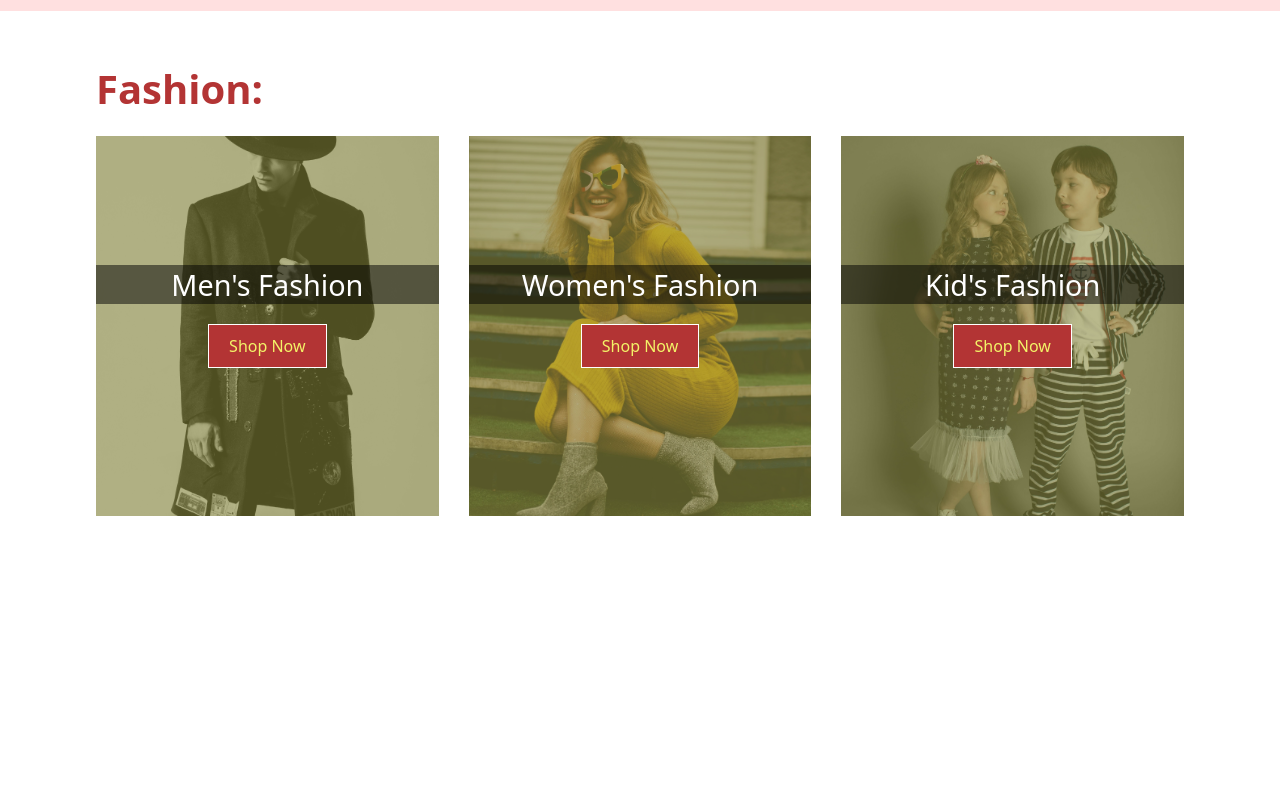
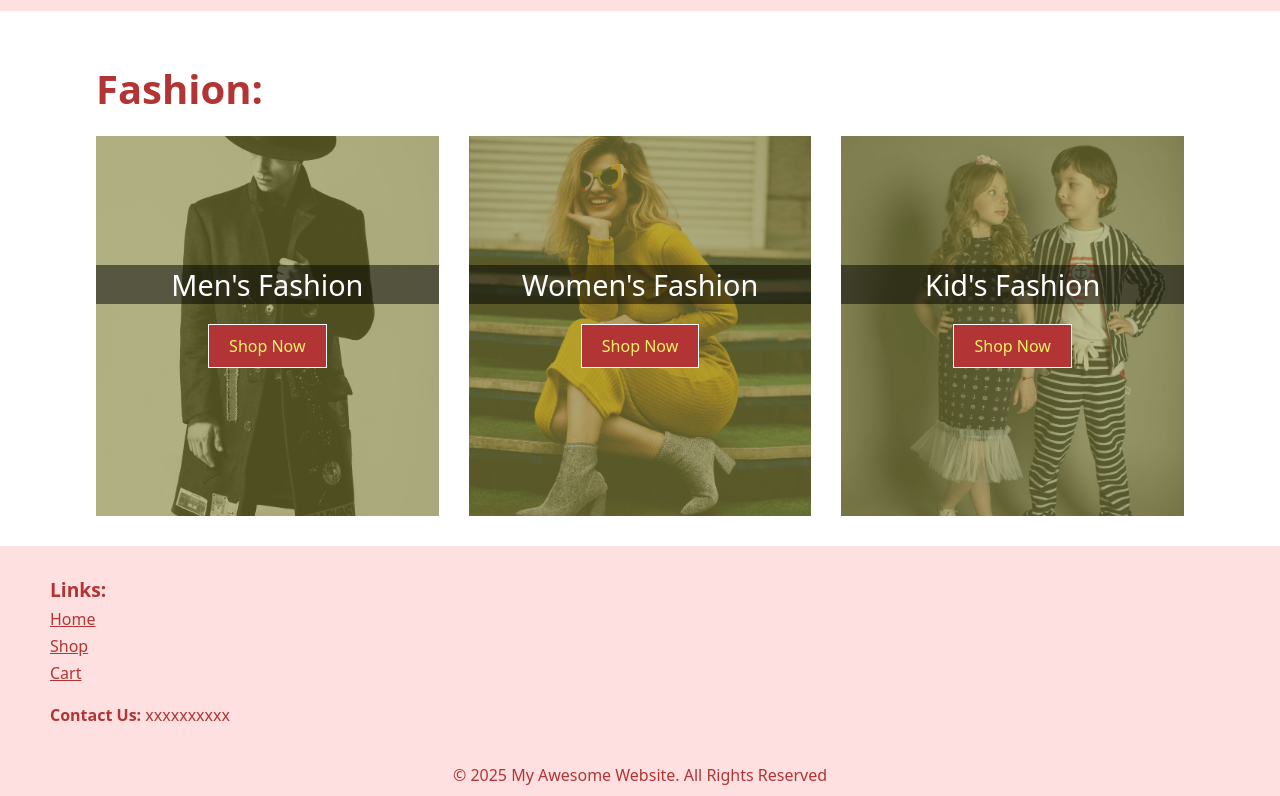
Before and after one commit to Devender-Singh-Bisht/TOP-Shopping-Cart, a React (Vite) app: page / in a window 1280 px wide. Shown: the part 644-1440 px from the top of the page. Before the commit the page ends 1190 px from the top, so only its background shows below. Built offline with nearby package versions, Linux system fonts and the light colour scheme; a web font is replaced by a local one.

Commit message:
feat: Create the footer for the Home page.

```diff
--- a/src/App.jsx
+++ b/src/App.jsx
@@ -1,4 +1,5 @@
 import { useState } from 'react'
+import { Link } from 'react-router';
 import Navbar from './components/Navbar';
 import HeroSection from './components/HeroSection';
 import Card from './components/Card';
@@ -23,6 +24,22 @@ function App() {
           <Card text="Kid's Fashion" bgImage={kidsFashion} />
         </div>
       </section>
+
+      <footer className={styles.footer}>
+
+        <div>
+          <div className={styles.links}>
+            <div className={styles.linksHeader}>Links:</div>
+            <Link to="/" className={styles.link}>Home</Link>
+            <Link to="shop" className={styles.link}>Shop</Link>
+            <Link to="cart" className={styles.link}>Cart</Link>
+          </div>
+          <div className={styles.contact}><span>Contact Us:</span> xxxxxxxxxx</div>
+        </div>
+
+        <div className={styles.copyrightText}>&copy; 2025 My Awesome Website. All Rights Reserved </div>
+
+      </footer>
     </>
   )
 }
--- a/src/App.module.css
+++ b/src/App.module.css
@@ -18,6 +18,38 @@
     gap: 30px;
 }
 
+.footer {
+    display: flex;
+    flex-direction: column;
+    justify-content: space-between;
+    min-height: 250px;
+    padding: 30px 50px 0 50px;
+    background-color: var(--thirdColor);
+    color: var(--primaryColor);
+}
+
+.linksHeader {
+    font-size: 1.2rem;
+    font-weight: 700;
+}
+
+.link {
+    display: block;
+    margin: 5px 0;
+    color: var(--primaryColor);
+}
+
+.contact {
+    margin-top: 20px;
+}
+
+.contact span {
+    font-weight: 700;
+}
+
+.copyrightText {
+    margin: 10px auto;
+}
 
 @media screen and (max-width: 960px) {
     .cards {
```
